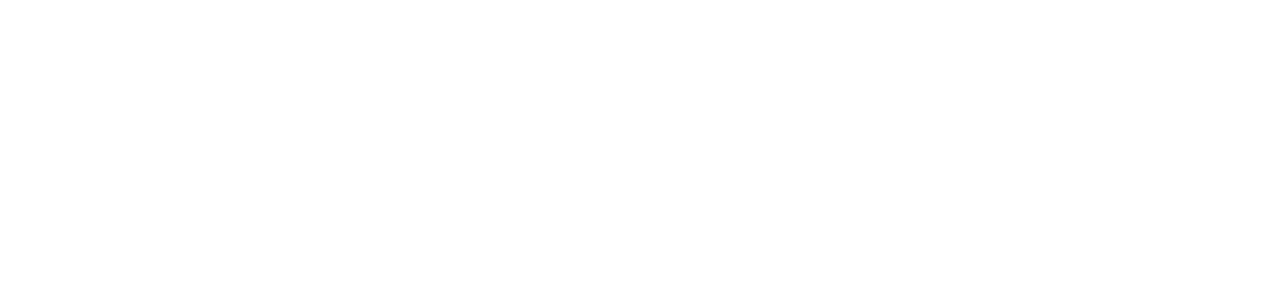
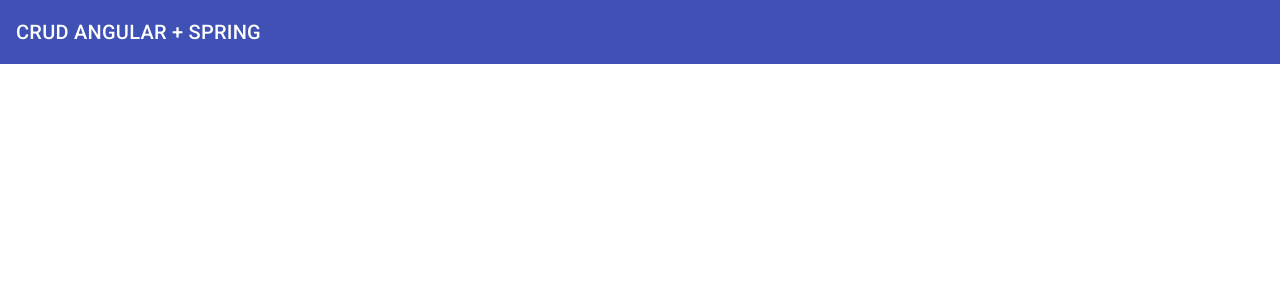
Before and after one commit to Henrique-182/curso-de-angular-v2-ao-v17, an Angular app in the folder 99_Crud_Angular_Spring/crud-angular/: page / in a window 1280 px wide. Shown: the top 300 px of the page. Built offline with nearby package versions, Linux system fonts and the light colour scheme.

Commit message:
Crud - Toolbar

```diff
--- a/99_Crud_Angular_Spring/crud-angular/src/app/app.component.html
+++ b/99_Crud_Angular_Spring/crud-angular/src/app/app.component.html
@@ -0,0 +1,3 @@
+<mat-toolbar color="primary">
+   <span>CRUD ANGULAR + SPRING</span>
+</mat-toolbar>
--- a/99_Crud_Angular_Spring/crud-angular/src/app/app.module.ts
+++ b/99_Crud_Angular_Spring/crud-angular/src/app/app.module.ts
@@ -5,13 +5,16 @@
 import { AppComponent } from './app.component';
 import { provideAnimationsAsync } from '@angular/platform-browser/animations/async';
 
+import { MatToolbarModule } from '@angular/material/toolbar';
+
 @NgModule({
   declarations: [
     AppComponent
   ],
   imports: [
     BrowserModule,
-    AppRoutingModule
+    AppRoutingModule,
+    MatToolbarModule
   ],
   providers: [
     provideAnimationsAsync()
```
